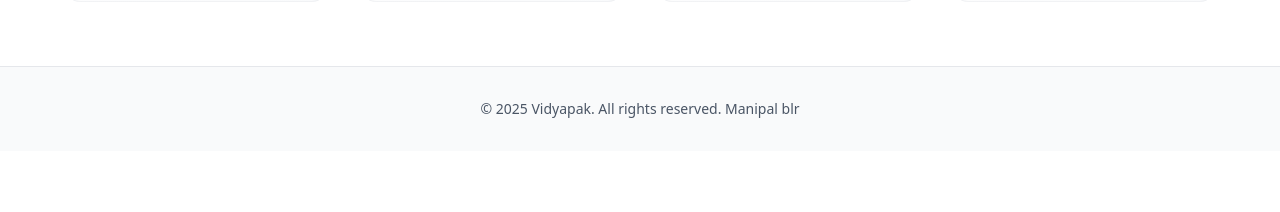
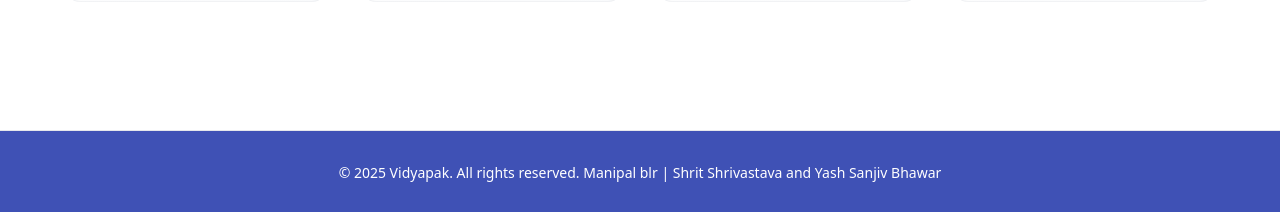
Before and after one commit to Shrit1401/Srujana_2025, a Next.js app: page / in a window 1280 px wide. Shown: the part 1272-1484 px from the top of the page. Before the commit the page ends 1423 px from the top, so only its background shows below. Built offline with nearby package versions, Linux system fonts and the light colour scheme.

Commit message:
final #1

```diff
--- a/components/Footer.tsx
+++ b/components/Footer.tsx
@@ -5,10 +5,11 @@ const Footer = () => {
   const currentYear = new Date().getFullYear();
 
   return (
-    <footer className="bg-gray-50 border-t border-gray-200">
+    <footer className="bg-primary text-white border-t border-gray-200 mt-16">
       <div className="max-w-7xl mx-auto px-8 py-8">
-        <div className="text-center text-gray-600 text-sm">
-          © {currentYear} Vidyapak. All rights reserved. Manipal blr
+        <div className="text-center text-sm">
+          © {currentYear} Vidyapak. All rights reserved. Manipal blr | Shrit
+          Shrivastava and Yash Sanjiv Bhawar
         </div>
       </div>
     </footer>
```
Also changed, not shown: 2 other files (tests, documents, lock files or other folders).
